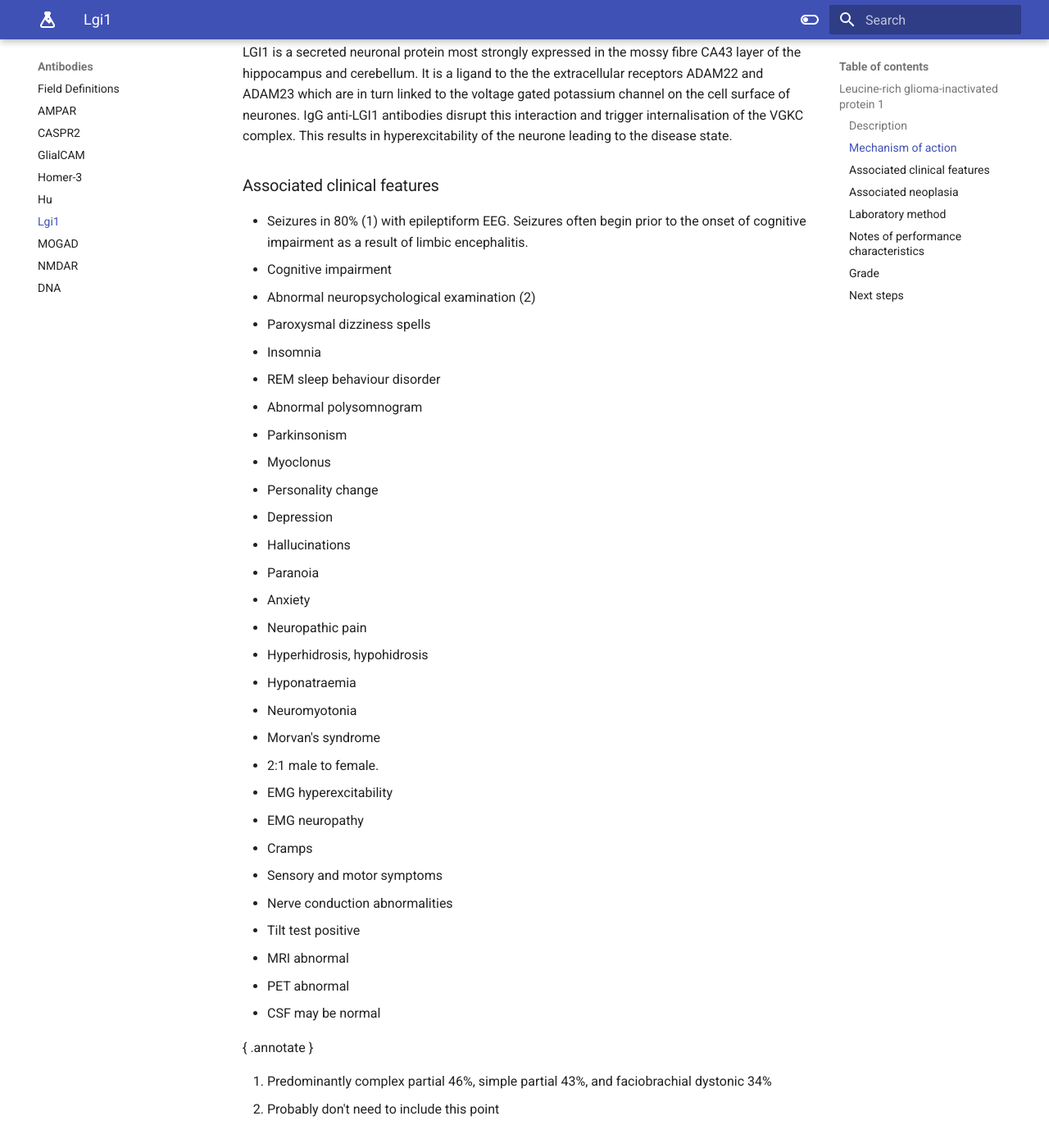
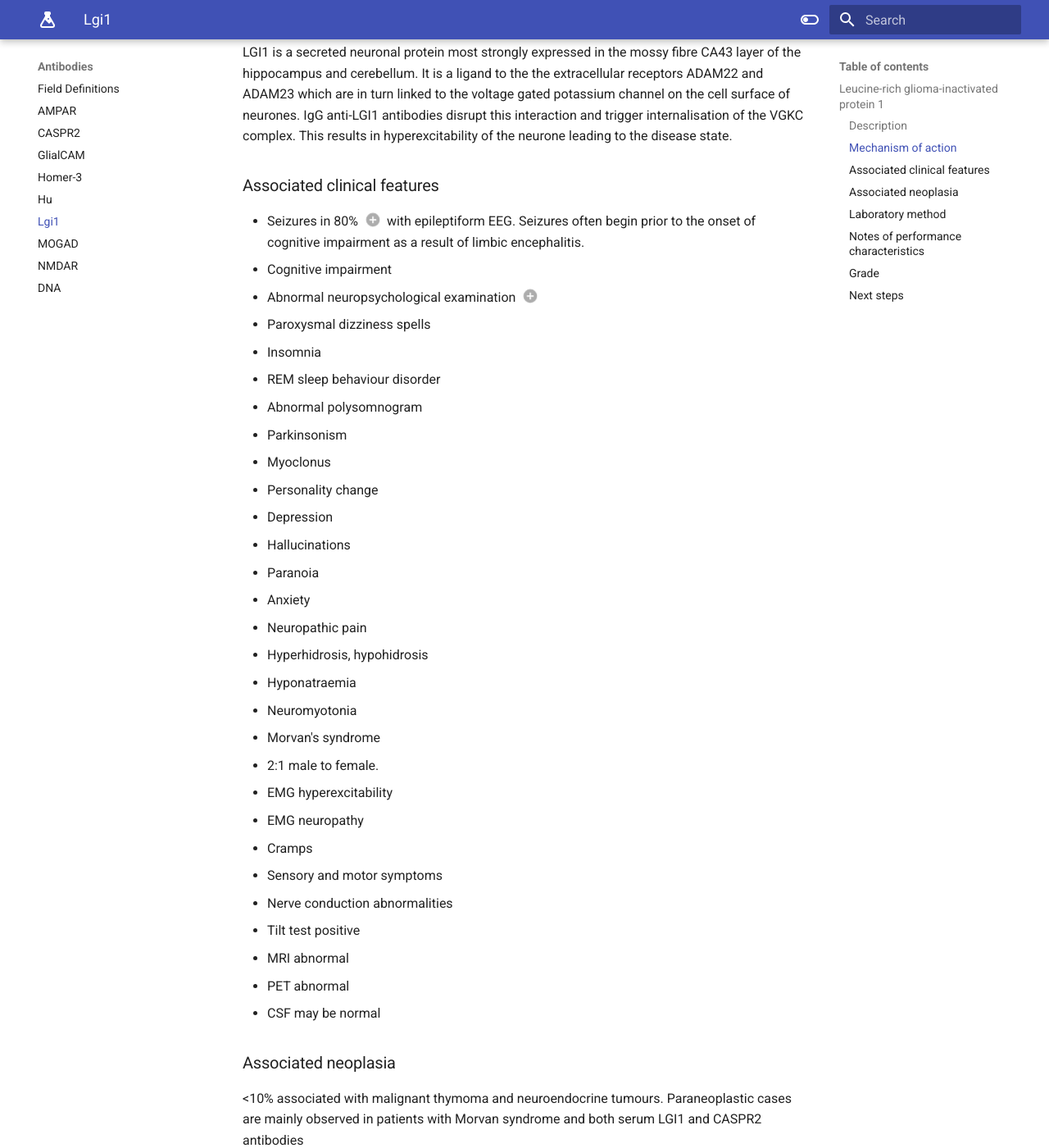
Before and after one commit to monchee/liamsproject, an MkDocs documentation site: the page built from docs/antibodies/lgi1.md, in a window 1280 px wide and 1400 px high, scrolled down 542 px. Shown: the whole window at 82% size. Built offline with MkDocs 1.6.1 and Material for MkDocs 9.7.7, drawn with Linux system fonts in a browser that asks for light colours; plug-ins that fetch from the network failed and are left out.

Commit message:
Update lgi1.md

```diff
--- a/docs/antibodies/lgi1.md
+++ b/docs/antibodies/lgi1.md
@@ -20,6 +20,8 @@ Anti-LGI1 antibodies may coexist with anti-CASPR2 antibodies.
 LGI1 is a secreted neuronal protein most strongly expressed in the mossy fibre CA43 layer of the hippocampus and cerebellum. It is a ligand to the the extracellular receptors ADAM22 and ADAM23 which are in turn linked to the voltage gated potassium channel on the cell surface of neurones. IgG anti-LGI1 antibodies disrupt this interaction and trigger internalisation of the VGKC complex. This results in hyperexcitability of the neurone leading to the disease state.
 
 ### Associated clinical features
+<div class="annotate" markdown>
+
 - Seizures in 80% (1) with epileptiform EEG. Seizures often begin prior to the onset of cognitive impairment as a result of limbic encephalitis.
 - Cognitive impairment
 - Abnormal neuropsychological examination (2)
@@ -49,8 +51,7 @@ LGI1 is a secreted neuronal protein most strongly expressed in the mossy fibre C
 - MRI abnormal
 - PET abnormal
 - CSF may be normal
-
-{ .annotate }
+</div>
 
 1. Predominantly complex partial 46%, simple partial 43%, and faciobrachial dystonic 34%
 2. Probably don't need to include this point
```
